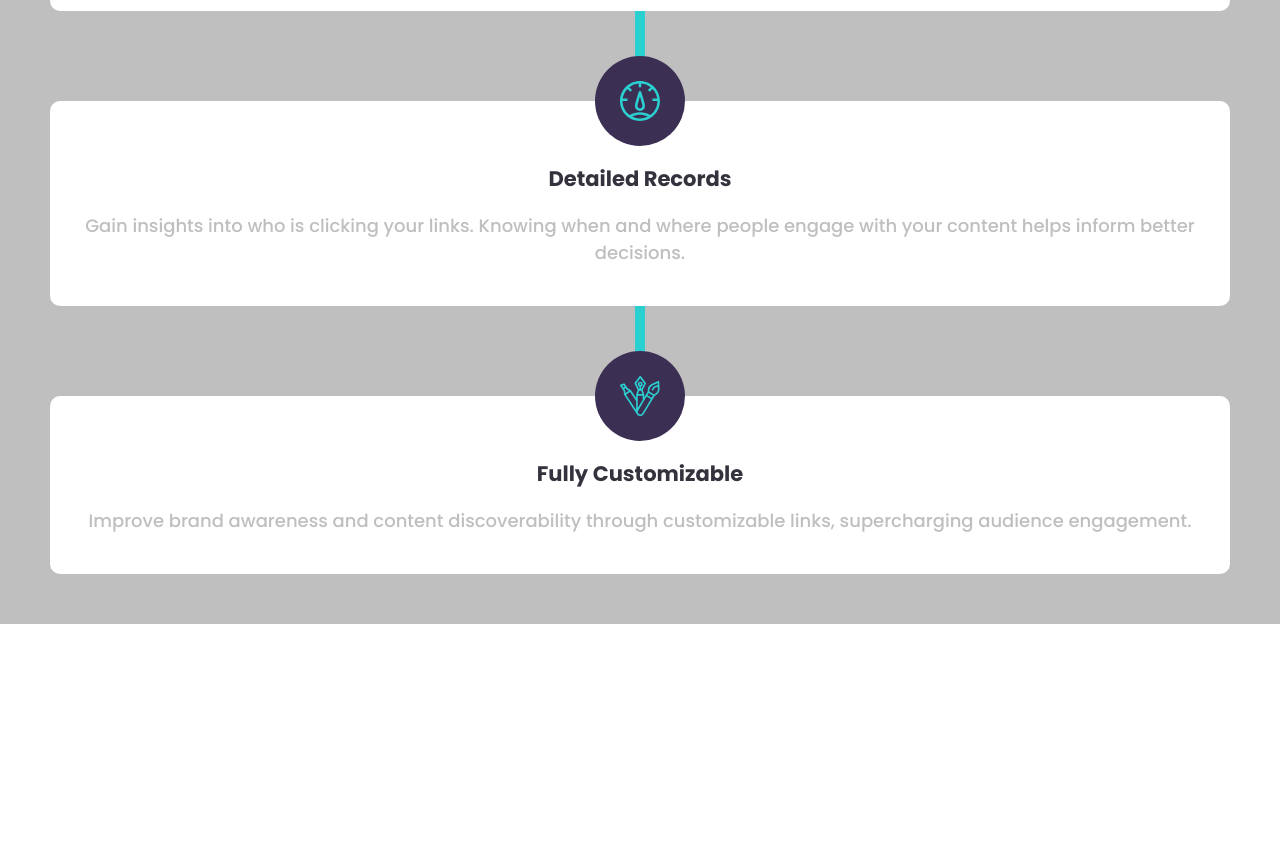
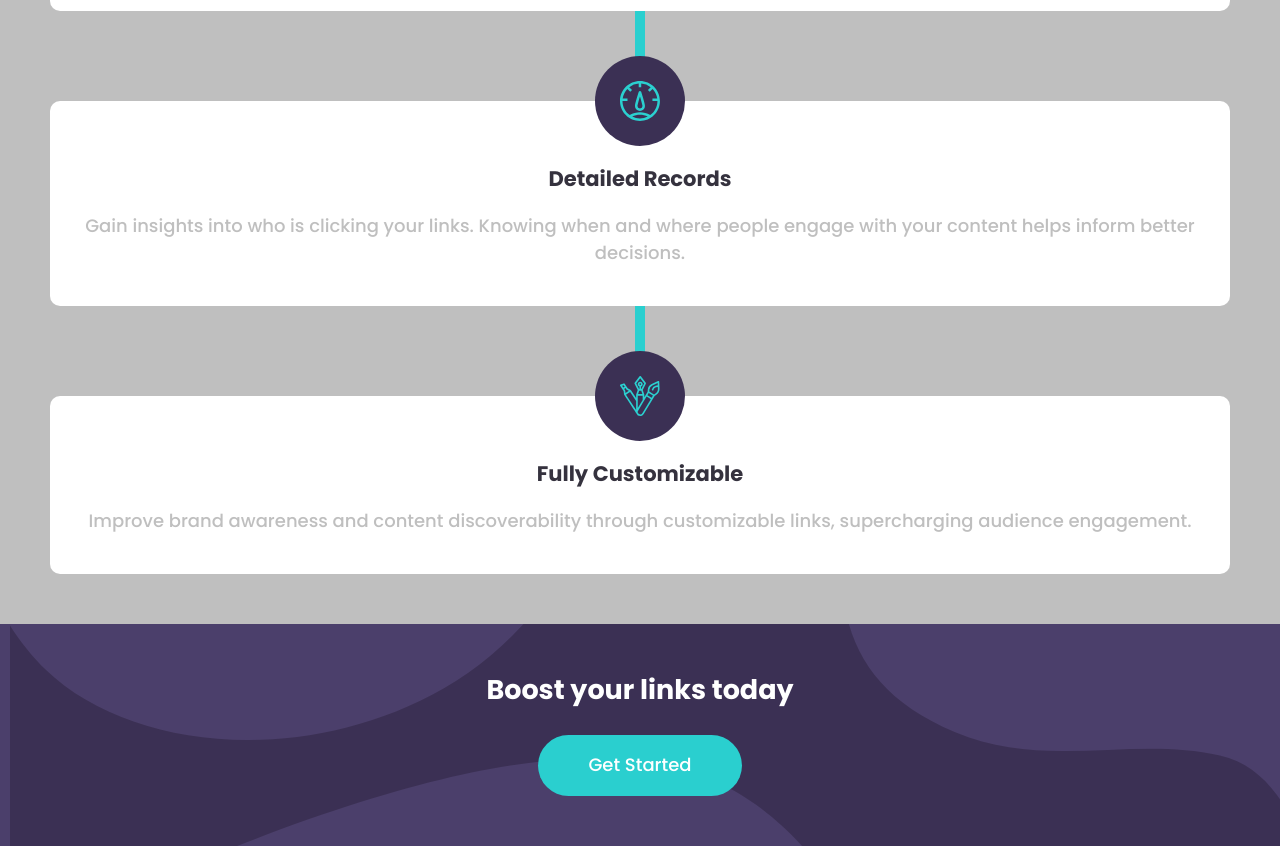
Before and after one commit to IReistI/URL-shortening-API-landing-page, a plain HTML site: page index.html in a window 1280 px wide. Shown: the part 1898-2744 px from the top of the page. Before the commit the page ends 2522 px from the top, so only its background shows below. Drawn offline with Linux system fonts and the light colour scheme.

```diff
--- /dev/null
+++ b/assets/css/started/started.css
@@ -0,0 +1,45 @@
+.started {
+    padding: 9rem 2rem;
+    background-image: url(/images/bg-boost-mobile.svg);
+    background-color: var(--colorPrimary-darkViolet);
+    background-repeat: no-repeat;
+    background-position: 10px -9px;
+    display: flex;
+    gap: 2rem;
+    flex-direction: column;
+    align-items: center;
+}
+@media (min-width: 768px) {
+    .started {
+        gap: 3rem;
+        padding: 5rem 2rem;
+        background-image: url(/images/bg-boost-desktop.svg);
+        background-repeat: repeat-x;
+    }
+}
+.started__title {
+    color: #Fff;
+    margin: 0;
+}
+@media (min-width: 1440px) {
+    .started__title {
+        font-size: 3.5rem;
+    }
+}
+.started__button {
+    color: #Fff;
+    padding: 2rem 5rem;
+    background-color: var(--colorPrimary-cyan);
+    border: none;
+    border-radius: 50px;
+    transition: background-color 300ms ease-out;
+}
+@media (min-width: 1440px) {
+    .started__button {
+        padding: 2rem 8rem;
+    }
+}
+.started__button:hover {
+    cursor: pointer;
+    background-color: hsla(180, 66%, 49%, 0.7);
+}
--- a/index.html
+++ b/index.html
@@ -11,6 +11,7 @@
   <link rel="stylesheet" href="assets/css/header/header.css">
   <link rel="stylesheet" href="assets/css/main/main.css">
   <link rel="stylesheet" href="assets/css/statistics/statistics.css">
+  <link rel="stylesheet" href="assets/css/started/started.css">
 </head>
 <body>
   <header>
@@ -110,6 +111,10 @@
       </article>
     </div>
   </section>
+  <section class="started">
+    <h2 class="started__title">Boost your links today</h2>
+    <button class="started__button">Get Started</button>
+  </section>
   <!--
 
   Boost your links today
```
